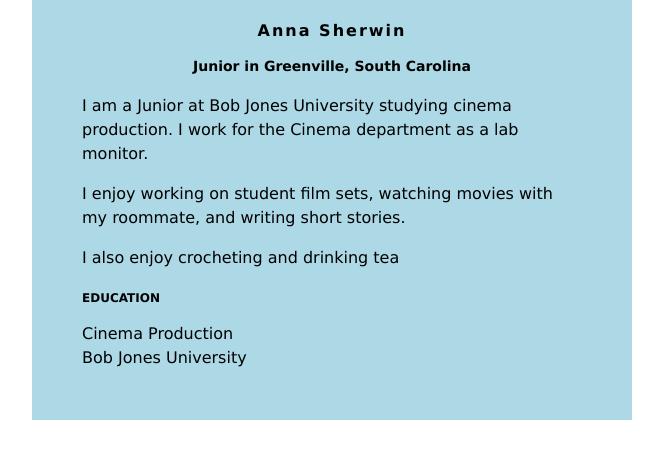
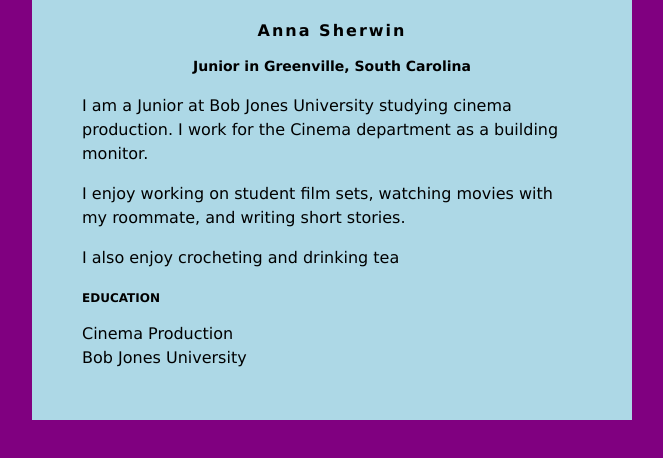
Before and after one commit to Anna742/Anna742.github.io, a plain HTML site: page index.html in a window 1280 px wide. Shown: the whole page, without its empty margins (308-971 px from the left). Drawn offline with Linux system fonts and the light colour scheme.

Commit message:
Update index.html

```diff
--- a/index.html
+++ b/index.html
@@ -2,7 +2,7 @@
 <head>
 <style>
 body {
-    background: lightpurple;
+    background: purple;
     font-family: Verdana;
 }
 #content {
@@ -33,7 +33,7 @@ h3 {
         <h1>Anna Sherwin</h1>
         <h2>Junior in Greenville, South Carolina</h2>
 
-         <p>I am a Junior at Bob Jones University studying cinema production. I work for the Cinema department as a lab monitor.</p>
+         <p>I am a Junior at Bob Jones University studying cinema production. I work for the Cinema department as a building monitor.</p>
          <p>
             I enjoy working on student film sets, watching movies with my roommate, and writing short stories.
          </p>
```
